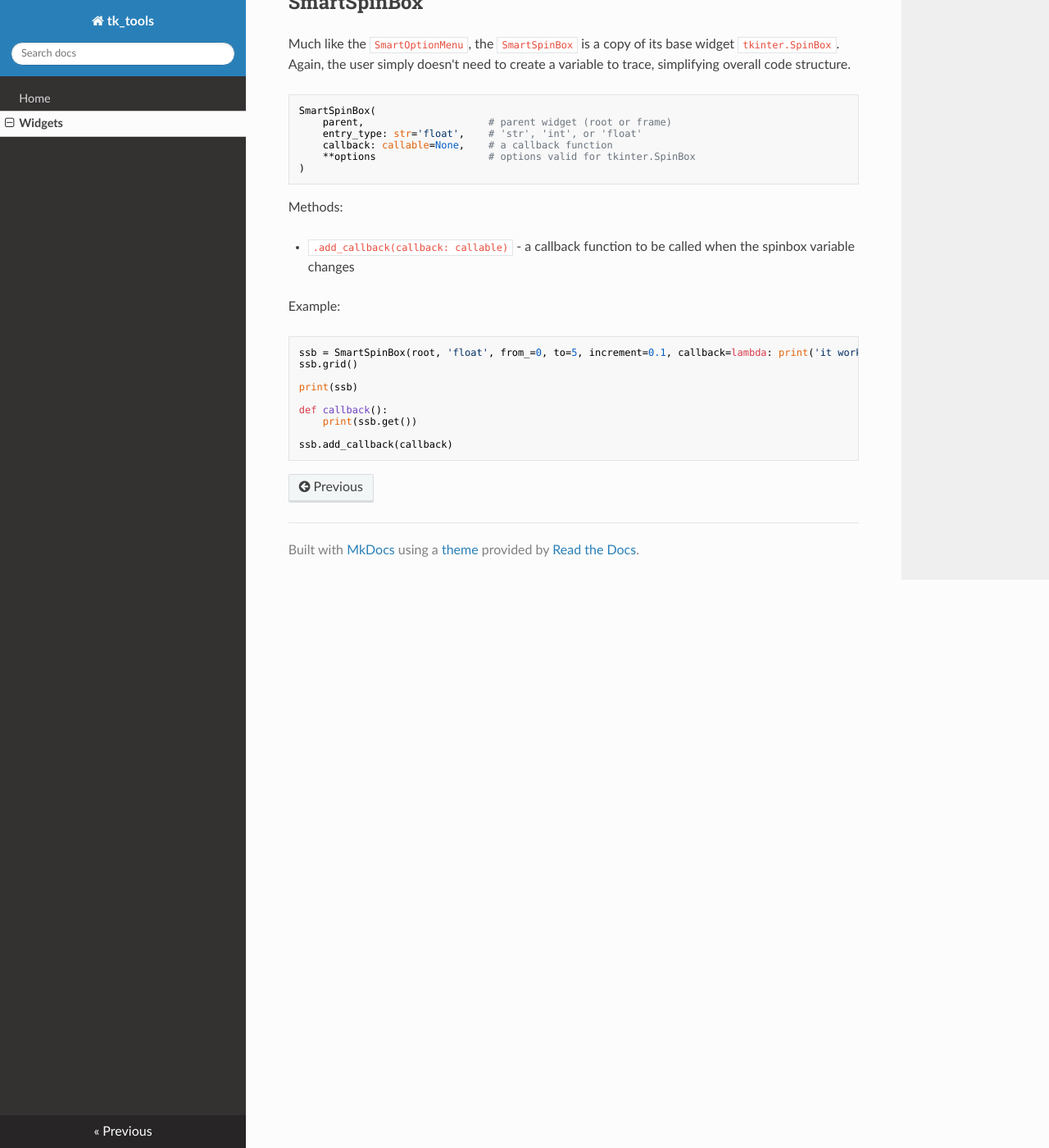
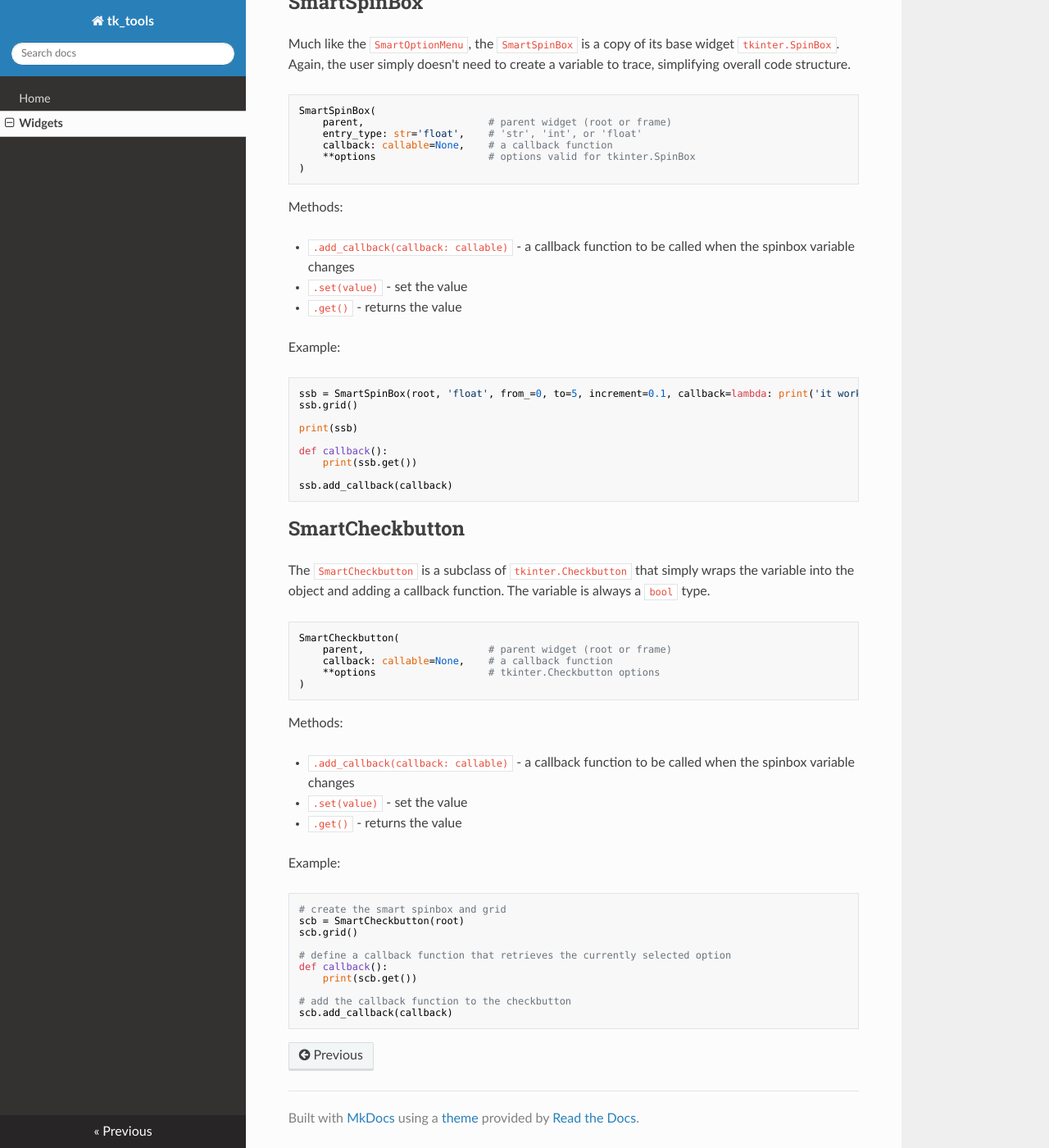
Before and after one commit to slightlynybbled/tk_tools, an MkDocs documentation site: the page built from docs/docs/widgets.md, in a window 1280 px wide and 1400 px high, scrolled down 6239 px. Shown: the whole window at 82% size. Built offline with MkDocs 1.6.1, drawn with Linux system fonts in a browser that asks for light colours; nearby versions of some CDN libraries; old or Windows-style settings are respelled for this version of MkDocs.

Commit message:
Added documentation for `SmartCheckbutton`

````diff
--- a/docs/docs/widgets.md
+++ b/docs/docs/widgets.md
@@ -314,6 +314,8 @@ Methods:
 
  - `.add_callback(callback: callable)` - a callback function to be called
  when the spinbox variable changes
+ - `.set(value)` - set the value
+ - `.get()` - returns the value
 
 Example:
 
@@ -328,3 +330,39 @@ def callback():
 
 ssb.add_callback(callback)
 ```
+
+## SmartCheckbutton
+
+The `SmartCheckbutton` is a subclass of `tkinter.Checkbutton` that simply
+wraps the variable into the object and adding a callback function.  The
+variable is always a `bool` type.
+
+```python
+SmartCheckbutton(
+    parent,                     # parent widget (root or frame)
+    callback: callable=None,    # a callback function
+    **options                   # tkinter.Checkbutton options
+)
+```
+
+Methods:
+
+ - `.add_callback(callback: callable)` - a callback function to be called
+ when the spinbox variable changes
+ - `.set(value)` - set the value
+ - `.get()` - returns the value
+
+Example:
+
+```python
+# create the smart spinbox and grid
+scb = SmartCheckbutton(root)
+scb.grid()
+
+# define a callback function that retrieves the currently selected option
+def callback():
+    print(scb.get())
+
+# add the callback function to the checkbutton
+scb.add_callback(callback)
+```
````
